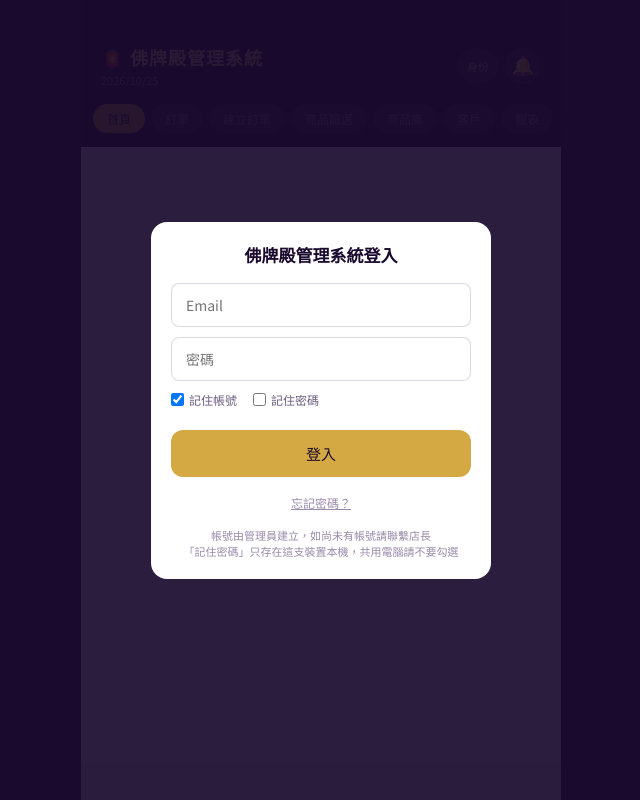
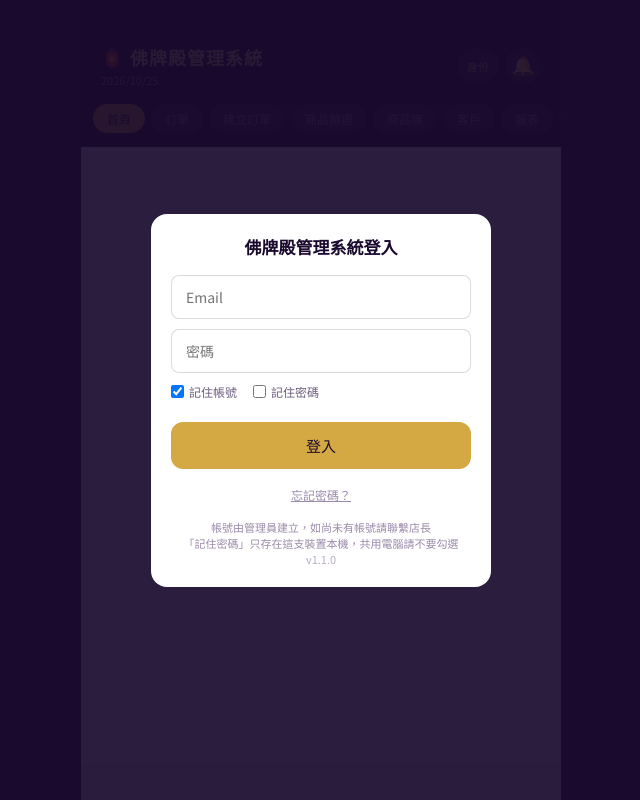
Before and after one commit to fopaishop/pos-server, a website: page index.html in a window 1280 px wide. Shown: the whole page, without its empty margins (319-959 px from the left). Drawn offline with nearby package versions, Linux system fonts and the light colour scheme.

Commit message:
Update index.html

```diff
--- a/index.html
+++ b/index.html
@@ -306,6 +306,9 @@ const GIFT_LIST = ['佛牌鍊（標準）','佛牌鍊（金色）','佛牌鍊（
 const SUPABASE_URL = 'https://roxwskdpnsctoaflcomt.supabase.co';
 const SUPABASE_ANON_KEY = 'eyJhbGciOiJIUzI1NiIsInR5cCI6IkpXVCJ9.eyJpc3MiOiJzdXBhYmFzZSIsInJlZiI6InJveHdza2RwbnNjdG9hZmxjb210Iiwicm9sZSI6ImFub24iLCJpYXQiOjE3ODg0Mjk3MDAsImV4cCI6MjEwNDAwNTcwMH0.CflNz8IOx85zo-apNjJkUBISqXYGVpu5-LJ5DDBPyxw';
 const TENANT_ID = 'dbf9fcd3-110a-4dde-8ef9-40c2f89967a9';
+// ===== 版本號：每次更新請遞增，登入頁與設定頁底部都會顯示 =====
+const APP_VERSION = 'v1.1.0';
+const APP_BUILD_DATE = '2026-10-22';
 const CLOUD_ENABLED = !SUPABASE_URL.startsWith('YOUR_') && !SUPABASE_ANON_KEY.startsWith('YOUR_') && !TENANT_ID.startsWith('YOUR_');
 const sb = CLOUD_ENABLED ? window.supabase.createClient(SUPABASE_URL, SUPABASE_ANON_KEY) : null;
 
@@ -538,7 +541,7 @@ function renderLoginForm(errorMsg, prefillEmail){
       <button type="submit" class="btn btn-gold" id="login-btn">登入</button>
     </form>
     <div style="text-align:center;margin-top:12px;"><a href="#" style="font-size:12px;color:var(--text3);text-decoration:underline;" onclick="event.preventDefault();showForgotPassword();">忘記密碼？</a></div>
-    <div style="font-size:11px;color:var(--text3);text-align:center;margin-top:14px;">帳號由管理員建立，如尚未有帳號請聯繫店長<br>「記住密碼」只存在這支裝置本機，共用電腦請不要勾選</div>
+    <div style="font-size:11px;color:var(--text3);text-align:center;margin-top:14px;">帳號由管理員建立，如尚未有帳號請聯繫店長<br>「記住密碼」只存在這支裝置本機，共用電腦請不要勾選<br><span style="opacity:.7;">${APP_VERSION}</span></div>
   `;
   // 用真正的 <form> 送出，瀏覽器才認得出這是登入表單，才會跳出「記住密碼」的提示
   document.getElementById('login-form')?.addEventListener('submit', e=>{ e.preventDefault(); doLogin(); });
@@ -2658,6 +2661,7 @@ function renderSettings(){
       </label>
     </div>`).join('');
   return `
+    <div style="text-align:center;font-size:11px;color:var(--text3);margin-bottom:10px;">佛牌殿管理系統 ${APP_VERSION}（${APP_BUILD_DATE}）</div>
     <div style="background:var(--white);border-radius:var(--radius);padding:16px;margin-bottom:14px;border:1px solid rgba(26,10,46,0.06);">
       <div class="sec" style="margin:0 0 4px;">身份權限</div>
       <div style="font-size:12px;color:var(--text3);margin-bottom:10px;">管理員固定擁有所有權限，以下設定套用在「客服/門市人員」身份，會同步到所有裝置</div>
```
